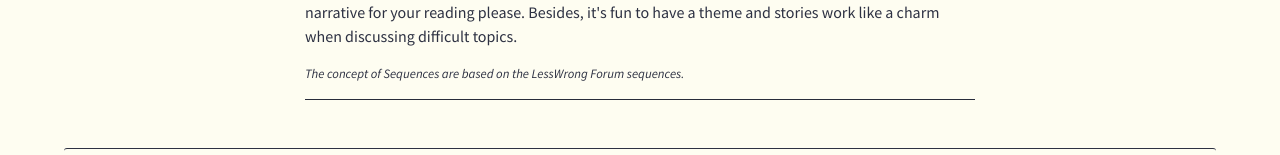
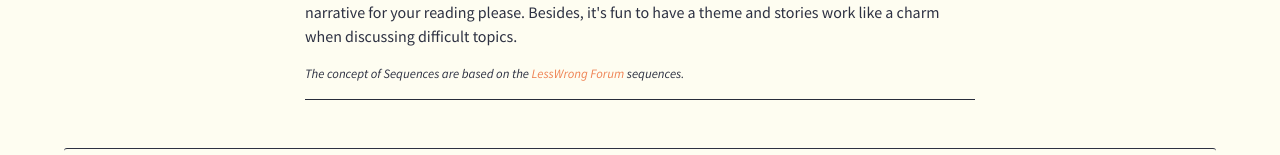
Before and after one commit to mickeybeurskens/mickeybeurskens.github.io, a Vue app: page /#/sequences in a window 1280 px wide. Shown: the part 250-405 px from the top of the page. Built offline with nearby package versions, Linux system fonts and the light colour scheme; what redaxios would draw is missing.

Commit message:
Fix light theme

```diff
--- a/src/styles/themes.scss
+++ b/src/styles/themes.scss
@@ -13,8 +13,8 @@ $theme-dark: (
 
 $theme-light: (
     c-accent-1: $space-cadet,
-    c-accent-2: $mandarin,
-    c-accent-3: $space-cadet,
+    c-accent-2: $lapis-lazuli,
+    c-accent-3: $mandarin,
     c-main-1: $ivory,
     c-main-2: $space-cadet,
 
```
